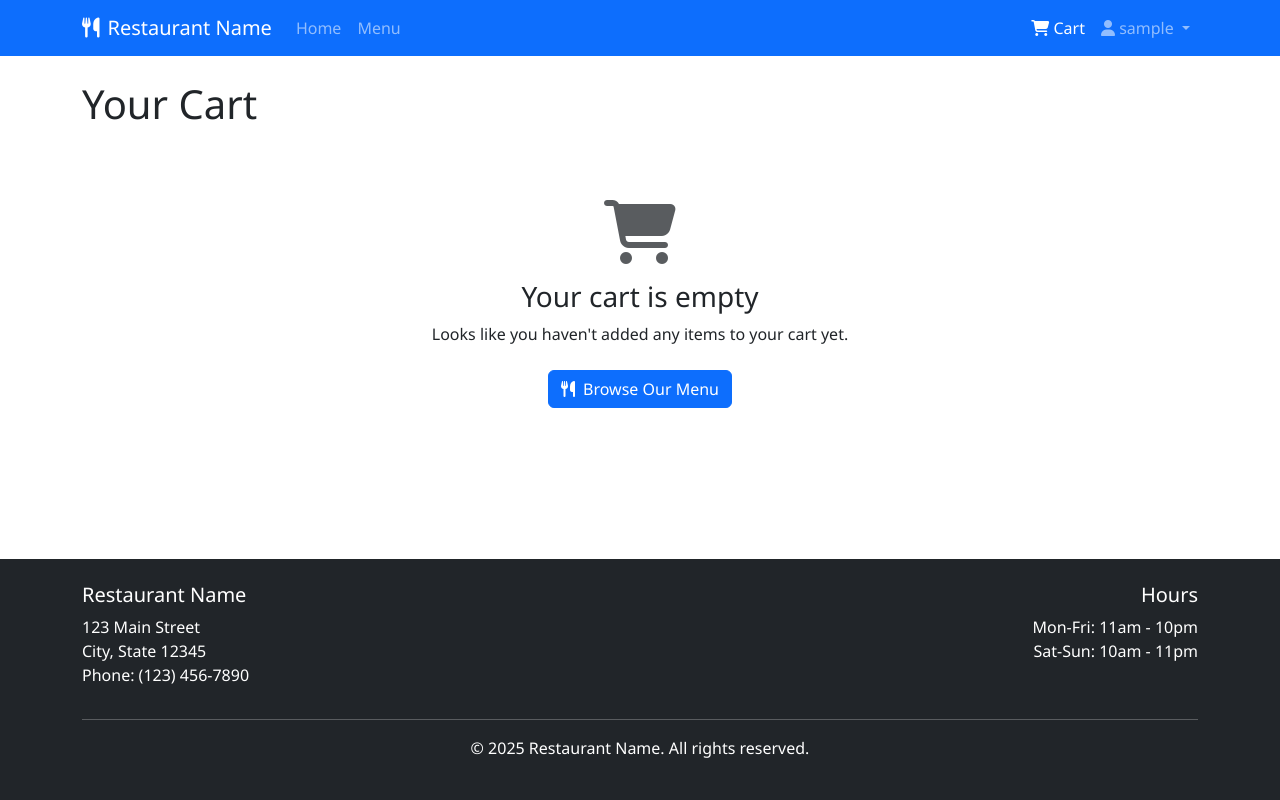
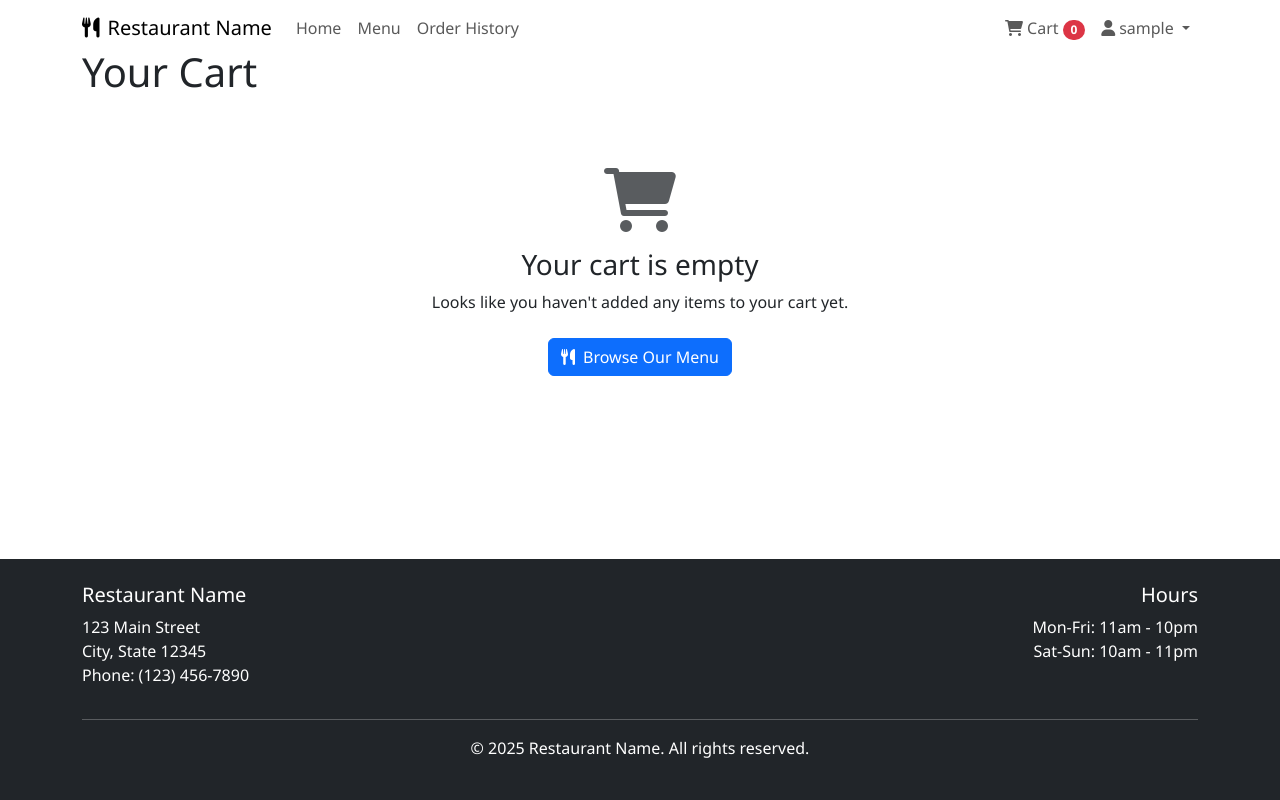
Before and after one commit to jaroslavszkandera/restaurant-ordering-system, a Django app: page /cart/ in a window 1280 px wide. Run offline with Django 5.2, Linux system fonts and the light colour scheme; the visitor is signed in with stand-in values (Sample User, id 1); data comes from the database, SQL or seed files in the repository; data that the repository does not hold is empty; some libraries are stand-ins or nearby versions.

Commit message:
Refactor base.html

```diff
--- a/orders/templates/orders/base.html
+++ /dev/null
@@ -1 +0,0 @@
-<!-- TODO -->
--- a/templates/base.html
+++ b/templates/base.html
@@ -5,66 +5,78 @@
   <meta charset="UTF-8">
   <meta name="viewport" content="width=device-width, initial-scale=1.0">
   <title>{% block title %}Restaurant Ordering System{% endblock %}</title>
-  <!-- Bootstrap CSS -->
+
   <link href="https://cdn.jsdelivr.net/npm/bootstrap@5.3.0/dist/css/bootstrap.min.css" rel="stylesheet">
-  <!-- Font Awesome -->
-  <link rel="stylesheet" href="https://cdnjs.cloudflare.com/ajax/libs/font-awesome/6.4.0/css/all.min.css">
-  <!-- Custom CSS -->
+
+  <link rel="stylesheet" href="https://cdnjs.cloudflare.com/ajax/libs/font-awesome/6.0.0-beta3/css/all.min.css">
+
+  <link rel="stylesheet" href="https://cdn.jsdelivr.net/npm/sweetalert2@11/dist/sweetalert2.min.css">
+
   {% load static %}
   <link rel="stylesheet" href="{% static 'css/style.css' %}">
   {% block extra_css %}{% endblock %}
 </head>
 
 <body>
-  <!-- Navigation Bar -->
-  <nav class="navbar navbar-expand-lg navbar-dark bg-primary">
+
+  <nav class="navbar navbar-expand-lg fixed-top">
     <div class="container">
       <a class="navbar-brand" href="{% url 'index' %}">
         <i class="fas fa-utensils me-2"></i>Restaurant Name
       </a>
-      <button class="navbar-toggler" type="button" data-bs-toggle="collapse" data-bs-target="#navbarNav">
+      <button class="navbar-toggler" type="button" data-bs-toggle="collapse" data-bs-target="#navbarNav"
+        aria-controls="navbarNav" aria-expanded="false" aria-label="Toggle navigation">
         <span class="navbar-toggler-icon"></span>
       </button>
       <div class="collapse navbar-collapse" id="navbarNav">
-        <ul class="navbar-nav me-auto">
+        <ul class="navbar-nav me-auto mb-2 mb-lg-0">
           <li class="nav-item">
-            <a class="nav-link {% if request.path == '/' %}active{% endif %}" href="{% url 'index' %}">Home</a>
+            <a class="nav-link {% if request.resolver_match.url_name == 'index' %}active{% endif %}"
+              href="{% url 'index' %}">Home</a>
           </li>
           <li class="nav-item">
-            <a class="nav-link {% if '/menu/' in request.path %}active{% endif %}" href="{% url 'menu' %}">Menu</a>
+            <a class="nav-link {% if request.resolver_match.url_name == 'menu' or request.resolver_match.url_name == 'menu_category' %}active{% endif %}"
+              href="{% url 'menu' %}">Menu</a>
           </li>
+          {% if user.is_authenticated %}
+          <li class="nav-item">
+            <a class="nav-link {% if request.resolver_match.url_name == 'order_history' %}active{% endif %}"
+              href="{% url 'order_history' %}">Order History</a>
+          </li>
+          {% endif %}
         </ul>
-        <ul class="navbar-nav ms-auto">
+        <ul class="navbar-nav">
           <li class="nav-item">
-            <a class="nav-link position-relative {% if '/cart/' in request.path %}active{% endif %}"
-              href="{% url 'view_cart' %}">
+            <a class="nav-link" href="{% url 'view_cart' %}">
               <i class="fas fa-shopping-cart"></i> Cart
-              {% if cart_count > 0 %}
-              <span class="position-absolute top-0 start-100 translate-middle badge rounded-pill bg-danger">
-                {{ cart_count }}
+              <span class="badge bg-danger rounded-pill cart-count">
+                {{ global_cart_item_count|default:0 }}
               </span>
-              {% endif %}
             </a>
           </li>
           {% if user.is_authenticated %}
           <li class="nav-item dropdown">
-            <a class="nav-link dropdown-toggle" href="#" id="navbarDropdown" role="button" data-bs-toggle="dropdown">
-              <i class="fas fa-user"></i> {{ user.username }}
+            <a class="nav-link dropdown-toggle" href="#" id="navbarUserDropdown" role="button" data-bs-toggle="dropdown"
+              aria-expanded="false">
+              <i class="fas fa-user me-1"></i>{{ user.username }}
             </a>
-            <ul class="dropdown-menu dropdown-menu-end">
-              <li><a class="dropdown-item" href="{% url 'order_history' %}">Order History</a></li>
+            <ul class="dropdown-menu dropdown-menu-end" aria-labelledby="navbarUserDropdown">
               <li>
-                <hr class="dropdown-divider">
+                <form method="post" action="{% url 'logout' %}" class="d-inline">
+                  {% csrf_token %}
+                  <button type="submit" class="dropdown-item">Logout</button>
+                </form>
               </li>
-              <li><a class="dropdown-item" href="{% url 'logout' %}">Logout</a></li>
             </ul>
           </li>
           {% else %}
           <li class="nav-item">
-            <a class="nav-link" href="{% url 'login' %}">Login</a>
+            <a class="nav-link {% if request.resolver_match.url_name == 'login' %}active{% endif %}"
+              href="{% url 'login' %}">Login</a>
           </li>
           <li class="nav-item">
-            <a class="nav-link" href="{% url 'register' %}">Register</a>
+            <a class="nav-link {% if request.resolver_match.url_name == 'register' %}active{% endif %}"
+              href="{% url 'register' %}">Register</a>
           </li>
           {% endif %}
         </ul>
@@ -72,24 +84,19 @@
     </div>
   </nav>
 
-  <!-- Messages -->
-  {% if messages %}
-  <div class="container mt-3">
+  <main class="container my-5">
+    {% if messages %}
     {% for message in messages %}
-    <div class="alert alert-{{ message.tags }} alert-dismissible fade show">
+    <div class="alert alert-{{ message.tags }} alert-dismissible fade show" role="alert">
       {{ message }}
-      <button type="button" class="btn-close" data-bs-dismiss="alert"></button>
+      <button type="button" class="btn-close" data-bs-dismiss="alert" aria-label="Close"></button>
     </div>
     {% endfor %}
-  </div>
-  {% endif %}
-
-  <!-- Main Content -->
-  <main class="container py-4">
-    {% block content %}{% endblock %}
+    {% endif %}
+    {% block content %}
+    {% endblock %}
   </main>
 
-  <!-- Footer -->
   <footer class="bg-dark text-white py-4 mt-5">
     <div class="container">
       <div class="row">
@@ -109,11 +116,10 @@
     </div>
   </footer>
 
-  <!-- Bootstrap JS Bundle with Popper -->
   <script src="https://cdn.jsdelivr.net/npm/bootstrap@5.3.0/dist/js/bootstrap.bundle.min.js"></script>
-  <!-- JQuery (for AJAX) -->
   <script src="https://code.jquery.com/jquery-3.6.0.min.js"></script>
-  <!-- Custom JS -->
+  <script src="https://cdn.jsdelivr.net/npm/sweetalert2@11"></script>
+
   {% block extra_js %}{% endblock %}
 </body>
 
```
